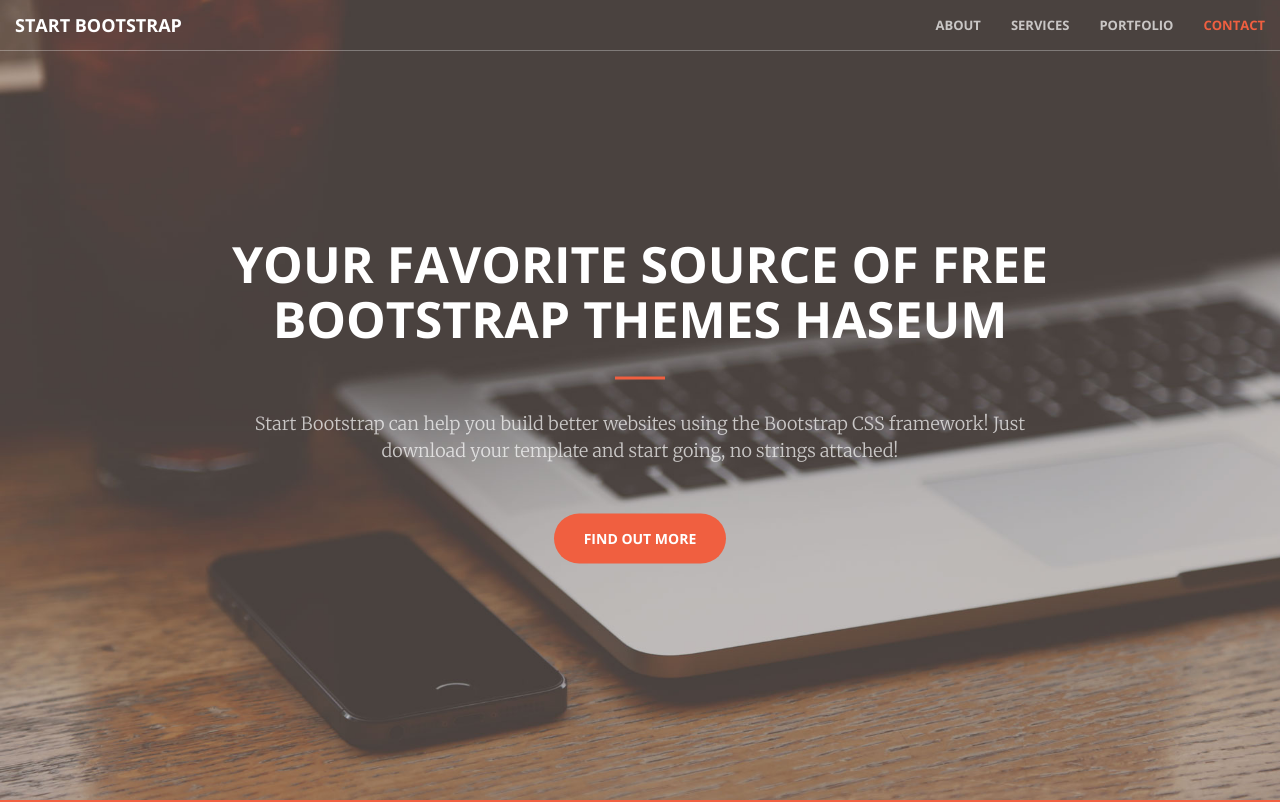
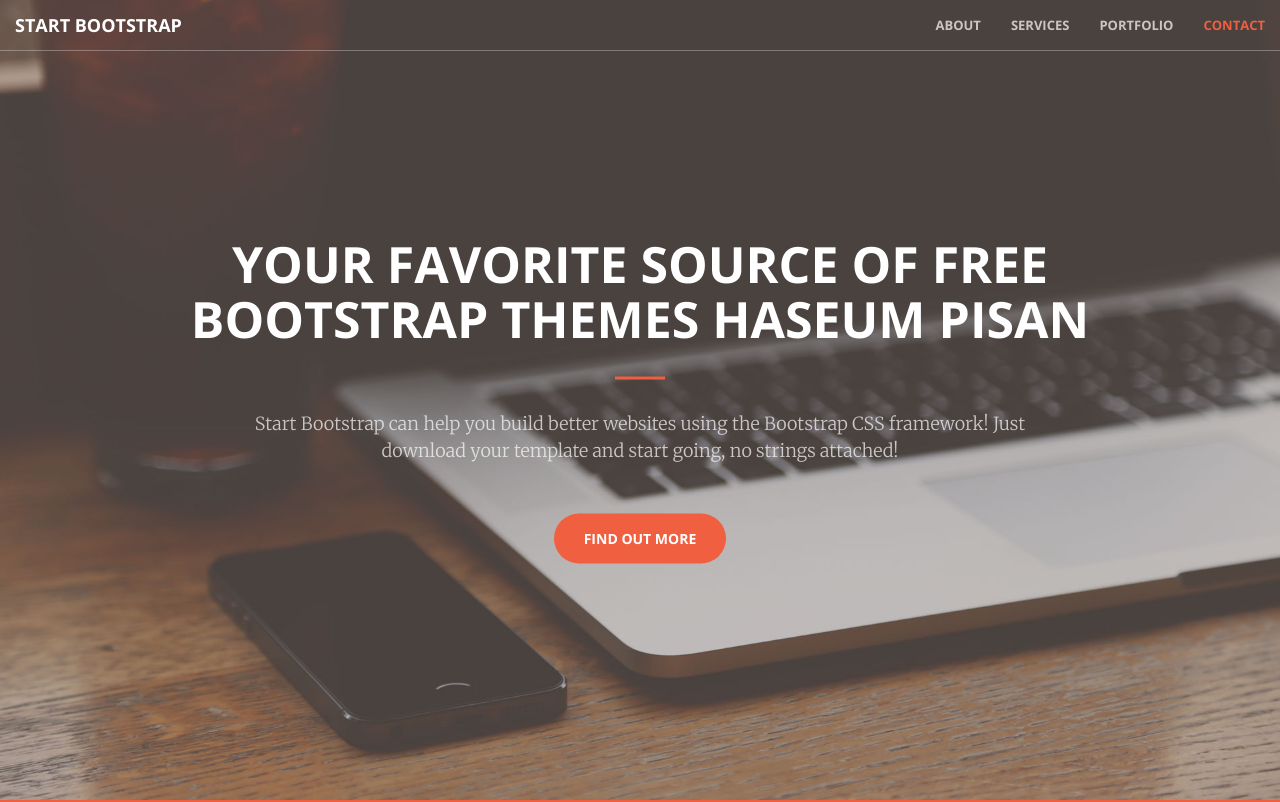
Before and after one commit to irwanhad/irwanhad.github.io, a website: page index.html in a window 1280 px wide. Shown: the top 802 px of the page. Drawn offline with nearby package versions, Linux system fonts and the light colour scheme.

Commit message:
+ index text pisan

```diff
--- a/index.html
+++ b/index.html
@@ -71,7 +71,7 @@
     <header>
         <div class="header-content">
             <div class="header-content-inner">
-                <h1 id="homeHeading">Your Favorite Source of Free Bootstrap Themes haseum</h1>
+                <h1 id="homeHeading">Your Favorite Source of Free Bootstrap Themes haseum pisan</h1>
                 <hr>
                 <p>Start Bootstrap can help you build better websites using the Bootstrap CSS framework! Just download your template and start going, no strings attached!</p>
                 <a href="#about" class="btn btn-primary btn-xl page-scroll">Find Out More</a>
```
